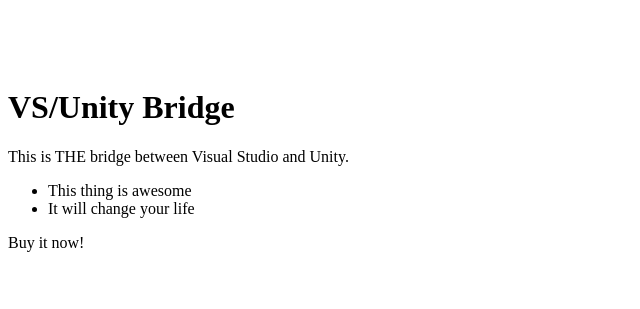
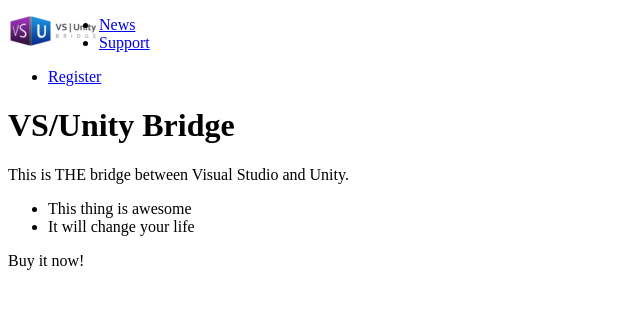
Before and after one commit to Precision-Mojo/vsub-site, a Django app: page / in a window 1280 px wide. Shown: the top 309 px of the page, without its empty margins (0-640 px from the left). Run offline with Django 3.2, Linux system fonts and the light colour scheme; some libraries are stand-ins or nearby versions.

Commit message:
Add a navigation bar to the base template.

```diff
--- a/vsub/templates/base.html
+++ b/vsub/templates/base.html
@@ -10,7 +10,6 @@
   <meta name="description" content="VS/Unity Bridge is a set of extensions that integrates the Unity 3D Editor with Microsoft Visual Studio. Use what you know to get it done.">
   <meta name="author" content="Precision Mojo, LLC">
   {% compressed_css 'standard' %}
-  <style>body { padding-top: 60px; padding-bottom: 40px; }</style>
   {% compressed_css 'responsive' %}
   <!-- Le HTML5 shim, for IE6-8 support of HTML5 elements -->
   <!--[if lt IE 9]>
@@ -26,6 +25,27 @@
   {% google_analytics %}
 </head>
 <body>
+  <div class="navbar navbar-static-top">
+    <div class="navbar-inner">
+      <div class="container">
+        <a class="btn btn-navbar" data-toggle="collapse" data-target=".nav-collapse">
+          <span class="icon-bar"></span>
+          <span class="icon-bar"></span>
+          <span class="icon-bar"></span>
+        </a>
+        <a href="/" class="brand pull-left"><img src="{{ STATIC_URL }}img/brand-91x30.png" style="float:left" /></a>
+        <div class="nav-collapse">
+          <ul class="nav">
+            <li><a href="/news/">News</a></li>
+            <li><a href="/support/">Support</a></li>
+          </ul>
+          <ul class="nav actions">
+            <li><a href="/register/" data-link="modal" data-target="#keygen-modal">Register</a></li>
+          </ul>
+        </div>
+      </div>
+    </div>
+  </div>
   <div class="container">
     <header>{% block header %}{% endblock %}</header>
     {% if messages %}
```
